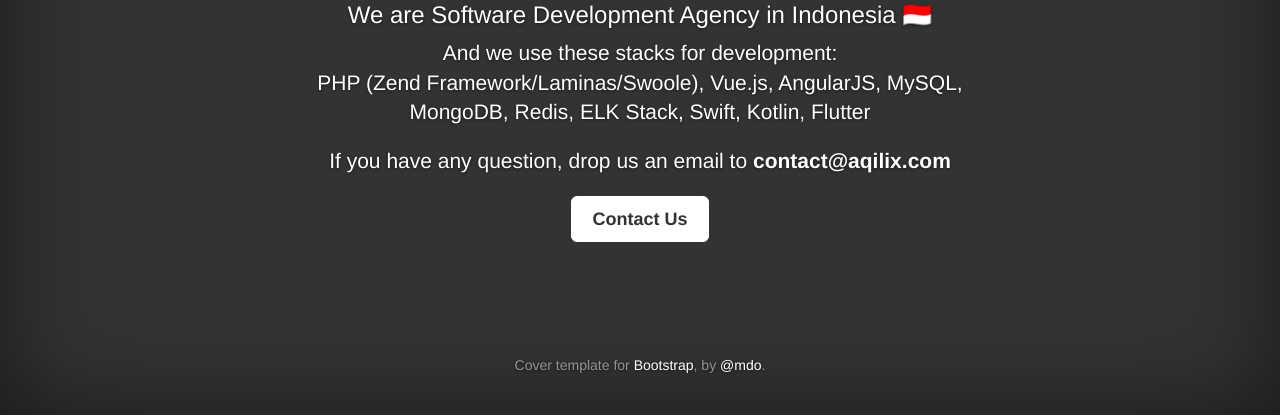
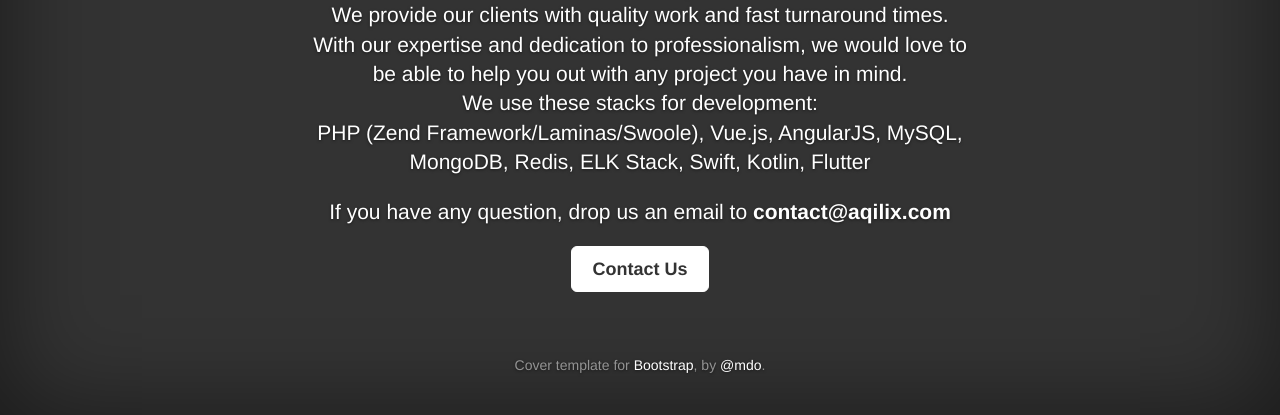
Before and after one commit to aqilix/aqilix.github.io, a plain HTML site: page index.html in a window 1280 px wide. Shown: the part 385-800 px from the top of the page. Drawn offline with nearby package versions, Linux system fonts and the light colour scheme.

Commit message:
Update website copywriting

```diff
--- a/index.html
+++ b/index.html
@@ -10,9 +10,9 @@
     <meta property="og:locale" content="en_EN" />
     <meta property="og:type" content="website" />
     <meta property="og:title" content="Hire Software Development Agency | Aqilix" />
+    <meta property="og:site_name" content="Hire Software Development Agency | Aqilix" />
     <meta property="og:description" content="Hire Software Development Agency in Indonesia. Experience in building Web and Mobile Application. We are able to build high performance application using Swoole Laminas AngularJS Vue.js MySQL MongoDB Redis ELK Stack Swift Kotlin FLutter" />
     <meta property="og:url" content="https://aqilix.com" />
-    <meta property="og:site_name" content="Hire Software Development Agency | Aqilix" />
 
     <link rel="apple-touch-icon" sizes="180x180" href="assets/apple-touch-icon.png">
     <link rel="icon" type="image/png" sizes="32x32" href="assets/favicon-32x32.png">
@@ -51,10 +51,12 @@
 
           <div class="inner cover">
             <h1 class="cover-heading">Revolutionizing the way you work</h1>
-            <h3>We are Software Development Agency in Indonesia 🇮🇩</h3>
             <p class="lead">
-              And we use these stacks for development: <br />
-              PHP (Zend Framework/Laminas/Swoole), Vue.js, AngularJS,  MySQL, MongoDB, Redis, ELK Stack, Swift, Kotlin, Flutter
+                We are a team of professionals with over 15 years of experience in the Software Development.<br />
+                We provide our clients with quality work and fast turnaround times.<br />
+                With our expertise and dedication to professionalism, we would love to be able to help you out with any project you have in mind.<br />
+                We use these stacks for development: <br />
+                PHP (Zend Framework/Laminas/Swoole), Vue.js, AngularJS,  MySQL, MongoDB, Redis, ELK Stack, Swift, Kotlin, Flutter
             </p>
             <p class="lead">
               If you have any question, drop us an email to <b>contact&commat;aqilix&period;com</b>
```
